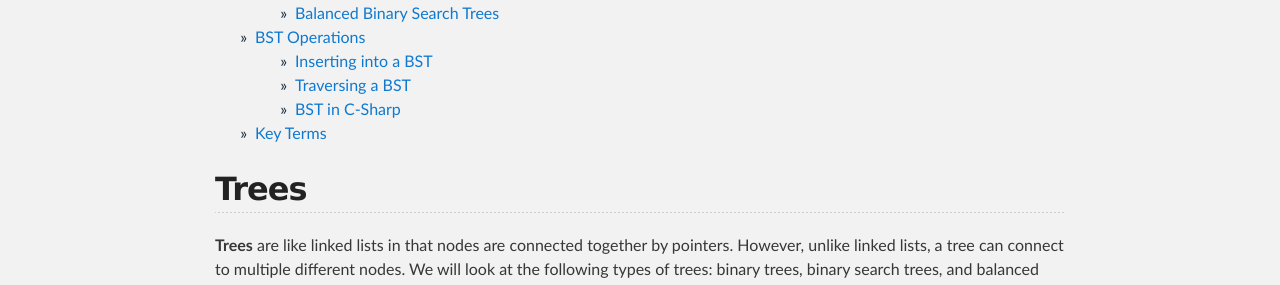
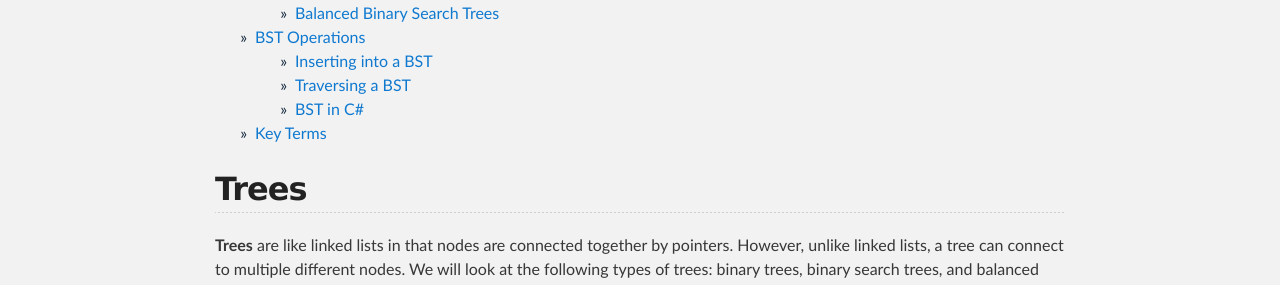
Before and after one commit to byui-cse/cse212-csharp, a Jekyll site: the page built from docs/lesson09/prepare.md, in a window 1280 px wide and 900 px high. Shown: the part 348-633 px from the top of the window. Built offline with Jekyll 4.4.1, drawn with Linux system fonts in a browser that asks for light colours; some web fonts are replaced.

Commit message:
Update prepare.md

```diff
--- a/docs/lesson09/prepare.md
+++ b/docs/lesson09/prepare.md
@@ -13,7 +13,7 @@ title: "W09 Prepare: Reading"
 * [BST Operations ](#bst-operations)
 	* [Inserting into a BST](#inserting-into-a-bst)
 	* [Traversing a BST](#traversing-a-bst)
-	* [BST in C-Sharp](#bst-in-C#)
+	* [BST in C#](#bst-in-c)
 * [Key Terms](#key-terms)
 
 ## Trees
```
